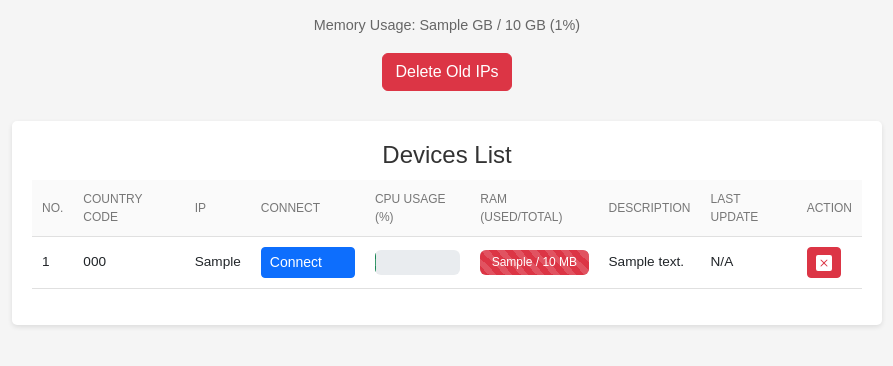
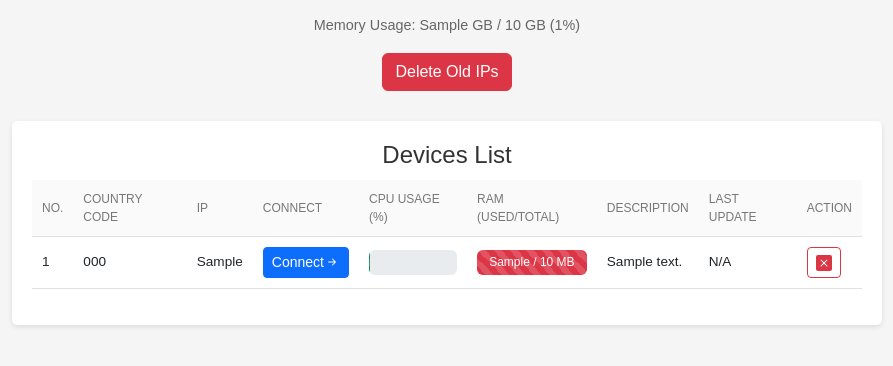
Before and after one commit to quyendang/QAPI, a FastAPI app: template templates/index.html in a window 1280 px wide. Shown: the part 156-522 px from the top of the page, without its empty margins (193-1086 px from the left). Run offline with FastAPI, Linux system fonts and the light colour scheme; the template is opened without the code that fills it: most values are stand-ins (such as "Sample title", 1, 10 or a date in 2020); some libraries are stand-ins or nearby versions.

Commit message:
Update index.html

```diff
--- a/templates/index.html
+++ b/templates/index.html
@@ -169,7 +169,9 @@
                         <td>{{ device.ip or 'N/A' }}</td>
                         <td>
                             {% if device.ip is not none %}
-                            <button type="button" onclick="createRDPFile('${device.ip}')" class="btn btn-primary btn-sm d-inline-flex align-items-center">Connect <svg class="bi ms-1" width="20" height="20" aria-hidden="true"><use xlink:href="#arrow-right-short"></button>
+                            <button type="button" onclick="createRDPFile('${device.ip}')" class="btn btn-primary btn-sm d-inline-flex align-items-center">Connect <svg xmlns="http://www.w3.org/2000/svg" width="16" height="16" fill="currentColor" class="bi bi-arrow-right-short" viewBox="0 0 16 16">
+  <path fill-rule="evenodd" d="M4 8a.5.5 0 0 1 .5-.5h5.793L8.146 5.354a.5.5 0 1 1 .708-.708l3 3a.5.5 0 0 1 0 .708l-3 3a.5.5 0 0 1-.708-.708L10.293 8.5H4.5A.5.5 0 0 1 4 8"/>
+</svg></button>
                             {% else %}
                             N/A
                             {% endif %}
@@ -218,8 +220,9 @@
                         <td>
                             <form action="/deleteDevice" method="delete">
                                 <input type="hidden" name="id" value="{{ device.id }}">
-                                <button type="submit" class="btn btn-danger btn-sm"><svg xmlns="http://www.w3.org/2000/svg" width="16" height="16" fill="currentColor" class="bi bi-x-square-fill" viewBox="0 0 16 16">
-  <path d="M2 0a2 2 0 0 0-2 2v12a2 2 0 0 0 2 2h12a2 2 0 0 0 2-2V2a2 2 0 0 0-2-2zm3.354 4.646L8 7.293l2.646-2.647a.5.5 0 0 1 .708.708L8.707 8l2.647 2.646a.5.5 0 0 1-.708.708L8 8.707l-2.646 2.647a.5.5 0 0 1-.708-.708L7.293 8 4.646 5.354a.5.5 0 1 1 .708-.708"/>
+                                <button type="submit" class="btn btn-outline-danger btn-sm">
+                <svg xmlns="http://www.w3.org/2000/svg" width="16" height="16" fill="currentColor" class="bi bi-x-square-fill" viewBox="0 0 16 16">
+  <path d="M2 0a2 2 0 0 0-2 2v12a2 2 0 0 0 2 2h12a2 2 0 0 0 2-2V2a2 2 0 0 0-2-2zm3.354 4.646L8 7.293l2.646-2.647a.5.5 0 0 1 .708.708L8.707 8l2.647 2.646a.5.5 0 0 1-.708.708L8 8.707l-2.646 2.647a.5.5 0 0 1-.708-.708L7.293 8 4.646 5.354a.5.5 0 1 1 .708-.708"></path>
 </svg></button>
                             </form>
                         </td>
```
